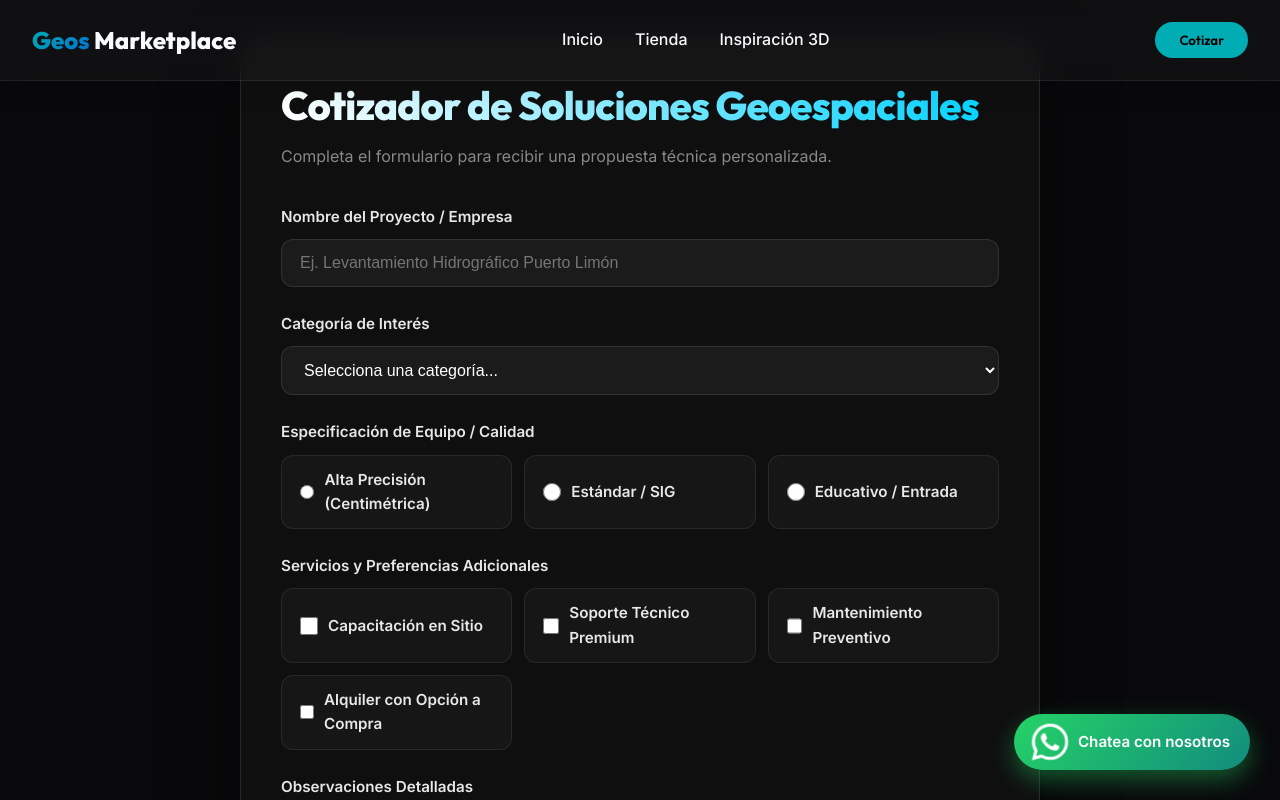
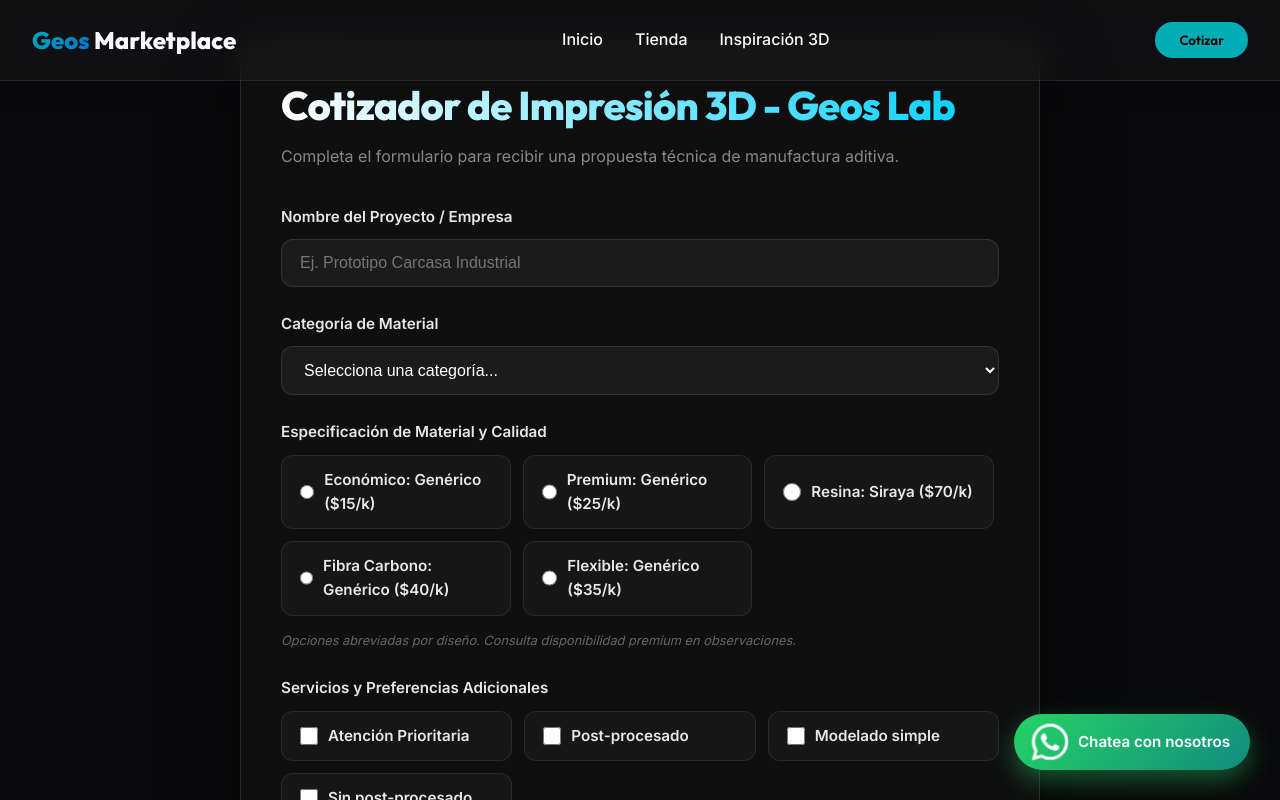
Before and after one commit to emendez002/geos, a React (Vite) app: page / in a window 1280 px wide. Both pictures are taken after a click on the button "Cotizar". Shown: the top 800 px of the page. Built offline with nearby package versions, Linux system fonts and the light colour scheme.

Commit message:
Fix: Sincronización exacta con Google Form 3D y visibilidad CSS

```diff
--- a/src/components/QuoteForm.css
+++ b/src/components/QuoteForm.css
@@ -65,6 +65,7 @@
 .form-group select option {
   background-color: #1a1a1a;
   color: #fff;
+  padding: 10px;
 }
 
 .form-group input:focus,
@@ -73,6 +74,28 @@
   background: rgba(255, 255, 255, 0.08);
   border-color: #00d2ff;
   box-shadow: 0 0 15px rgba(0, 210, 255, 0.2);
+}
+
+.field-hint {
+  font-size: 0.8rem;
+  color: #666;
+  margin-top: 5px;
+  font-style: italic;
+}
+
+.scrollable-radio {
+  max-height: 200px;
+  overflow-y: auto;
+  padding-right: 5px;
+}
+
+.scrollable-radio::-webkit-scrollbar {
+  width: 5px;
+}
+
+.scrollable-radio::-webkit-scrollbar-thumb {
+  background: rgba(255, 255, 255, 0.1);
+  border-radius: 10px;
 }
 
 /* Radio and Checkbox Styling */
--- a/src/components/QuoteForm.jsx
+++ b/src/components/QuoteForm.jsx
@@ -27,8 +27,8 @@
   return (
     <div className="quote-form-container">
       <div className="form-header">
-        <h1>Cotizador de Soluciones Geoespaciales</h1>
-        <p>Completa el formulario para recibir una propuesta técnica personalizada.</p>
+        <h1>Cotizador de Impresión 3D - Geos Lab</h1>
+        <p>Completa el formulario para recibir una propuesta técnica de manufactura aditiva.</p>
       </div>
 
       <form
@@ -44,69 +44,78 @@
             type="text"
             id="project"
             name="entry.1447506012"
-            placeholder="Ej. Levantamiento Hidrográfico Puerto Limón"
+            placeholder="Ej. Prototipo Carcasa Industrial"
             required
           />
         </div>
 
         <div className="form-group">
-          <label htmlFor="category">Categoría de Interés</label>
+          <label htmlFor="category">Categoría de Material</label>
           <select id="category" name="entry.1251348165" required>
             <option value="">Selecciona una categoría...</option>
-            <option value="Topografía y Geodesia">Topografía y Geodesia</option>
-            <option value="Hidrografía y Oceanografía">Hidrografía y Oceanografía</option>
-            <option value="Fotogrametría y Drones">Fotogrametría y Drones</option>
-            <option value="Software y GIS">Software y GIS</option>
-            <option value="Servicios de Impresión 3D">Servicios de Impresión 3D</option>
+            <option value="Materiales Económicos (PLA, PETG, ASA)">Materiales Económicos (PLA, PETG, ASA)</option>
+            <option value="Materiales Premium (PC, Nylon, Resina Std)">Materiales Premium (PC, Nylon, Resina Std)</option>
+            <option value="Materiales Especiales (Fibra de Carbono, Dental, Joyería)">Materiales Especiales (Fibra de Carbono, Dental, Joyería)</option>
+            <option value="Materiales Flexibles">Materiales Flexibles</option>
+            <option value="Material propio (Traer filamento o resina)">Material propio (Traer filamento o resina)</option>
           </select>
         </div>
 
         <div className="form-group">
-          <label>Especificación de Equipo / Calidad</label>
-          <div className="radio-group">
+          <label>Especificación de Material y Calidad</label>
+          <div className="radio-group scrollable-radio">
             <label className="radio-option">
-              <input type="radio" name="entry.342450411" value="Alta Precisión (Centimétrica)" required />
-              <span>Alta Precisión (Centimétrica)</span>
+              <input type="radio" name="entry.342450411" value="Económico: Genérico ($15/k)" required />
+              <span>Económico: Genérico ($15/k)</span>
             </label>
             <label className="radio-option">
-              <input type="radio" name="entry.342450411" value="Estándar / SIG" />
-              <span>Estándar / SIG</span>
+              <input type="radio" name="entry.342450411" value="Premium: Genérico ($25/k)" />
+              <span>Premium: Genérico ($25/k)</span>
             </label>
             <label className="radio-option">
-              <input type="radio" name="entry.342450411" value="Educativo / Entrada" />
-              <span>Educativo / Entrada</span>
+              <input type="radio" name="entry.342450411" value="Resina: Siraya ($70/k)" />
+              <span>Resina: Siraya ($70/k)</span>
+            </label>
+            <label className="radio-option">
+              <input type="radio" name="entry.342450411" value="Fibra Carbono: Genérico ($40/k)" />
+              <span>Fibra Carbono: Genérico ($40/k)</span>
+            </label>
+            <label className="radio-option">
+              <input type="radio" name="entry.342450411" value="Flexible: Genérico ($35/k)" />
+              <span>Flexible: Genérico ($35/k)</span>
             </label>
           </div>
+          <p className="field-hint">Opciones abreviadas por diseño. Consulta disponibilidad premium en observaciones.</p>
         </div>
 
         <div className="form-group">
           <label>Servicios y Preferencias Adicionales</label>
           <div className="checkbox-grid">
             <label className="checkbox-option">
-              <input type="checkbox" name="entry.940878282" value="Capacitación en Sitio" />
-              <span>Capacitación en Sitio</span>
+              <input type="checkbox" name="entry.940878282" value="Atención Prioritaria (Inmediatez y urgencia)" />
+              <span>Atención Prioritaria</span>
             </label>
             <label className="checkbox-option">
-              <input type="checkbox" name="entry.940878282" value="Soporte Técnico Premium" />
-              <span>Soporte Técnico Premium</span>
+              <input type="checkbox" name="entry.940878282" value="Post-procesado (Acabado final)" />
+              <span>Post-procesado</span>
             </label>
             <label className="checkbox-option">
-              <input type="checkbox" name="entry.940878282" value="Mantenimiento Preventivo" />
-              <span>Mantenimiento Preventivo</span>
+              <input type="checkbox" name="entry.940878282" value="Modelado simple de la pieza" />
+              <span>Modelado simple</span>
             </label>
             <label className="checkbox-option">
-              <input type="checkbox" name="entry.940878282" value="Alquiler con Opción a Compra" />
-              <span>Alquiler con Opción a Compra</span>
+              <input type="checkbox" name="entry.940878282" value="Sin post-procesado (Costo menor)" />
+              <span>Sin post-procesado</span>
             </label>
           </div>
         </div>
 
         <div className="form-group">
-          <label htmlFor="comments">Observaciones Detalladas</label>
+          <label htmlFor="comments">Observaciones Detalladas (Material Premium, Color, etc.)</label>
           <textarea
             id="comments"
             name="entry.1702742166"
-            placeholder="Describe tus necesidades técnicas específicas..."
+            placeholder="Especifica el color deseado o si requieres una marca premium (Prusament, Polymaker)..."
             rows="4"
           ></textarea>
         </div>
```
